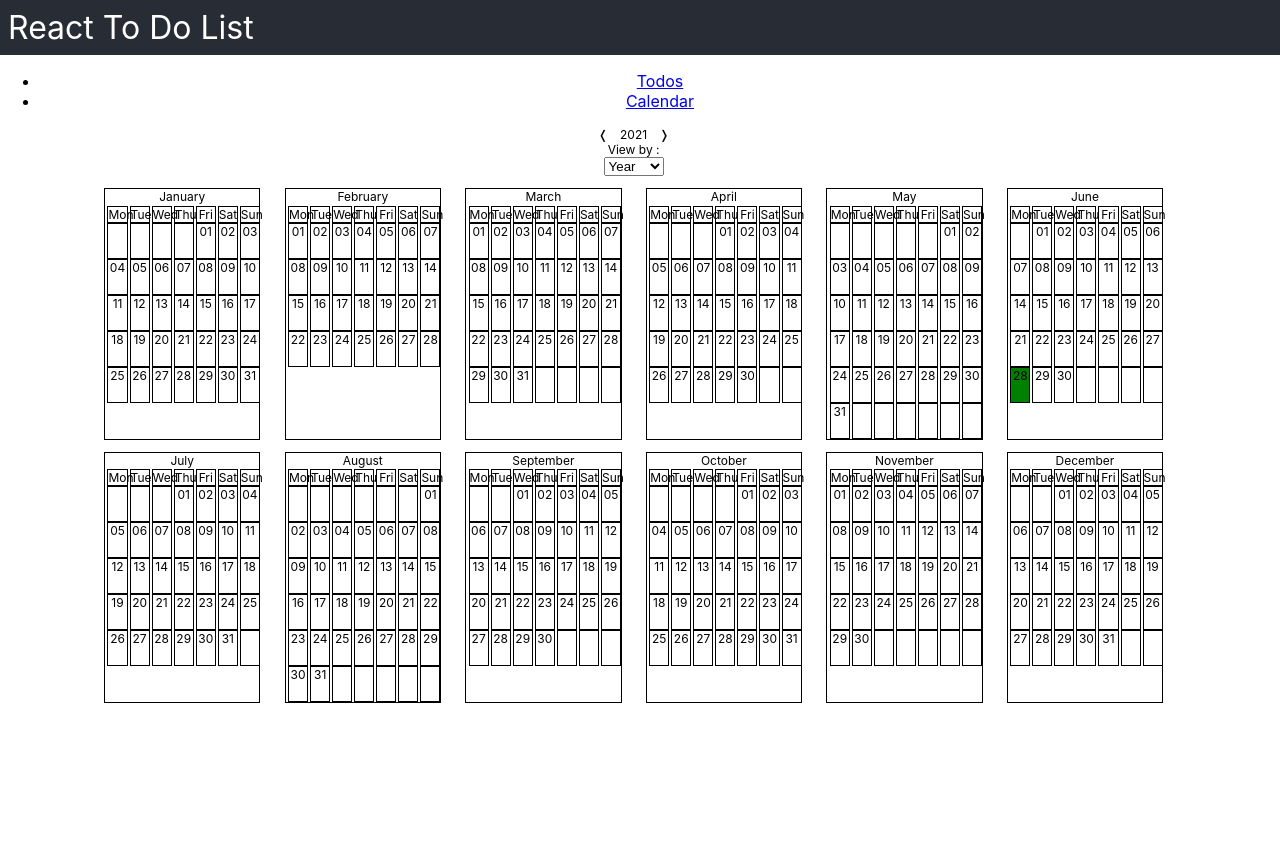
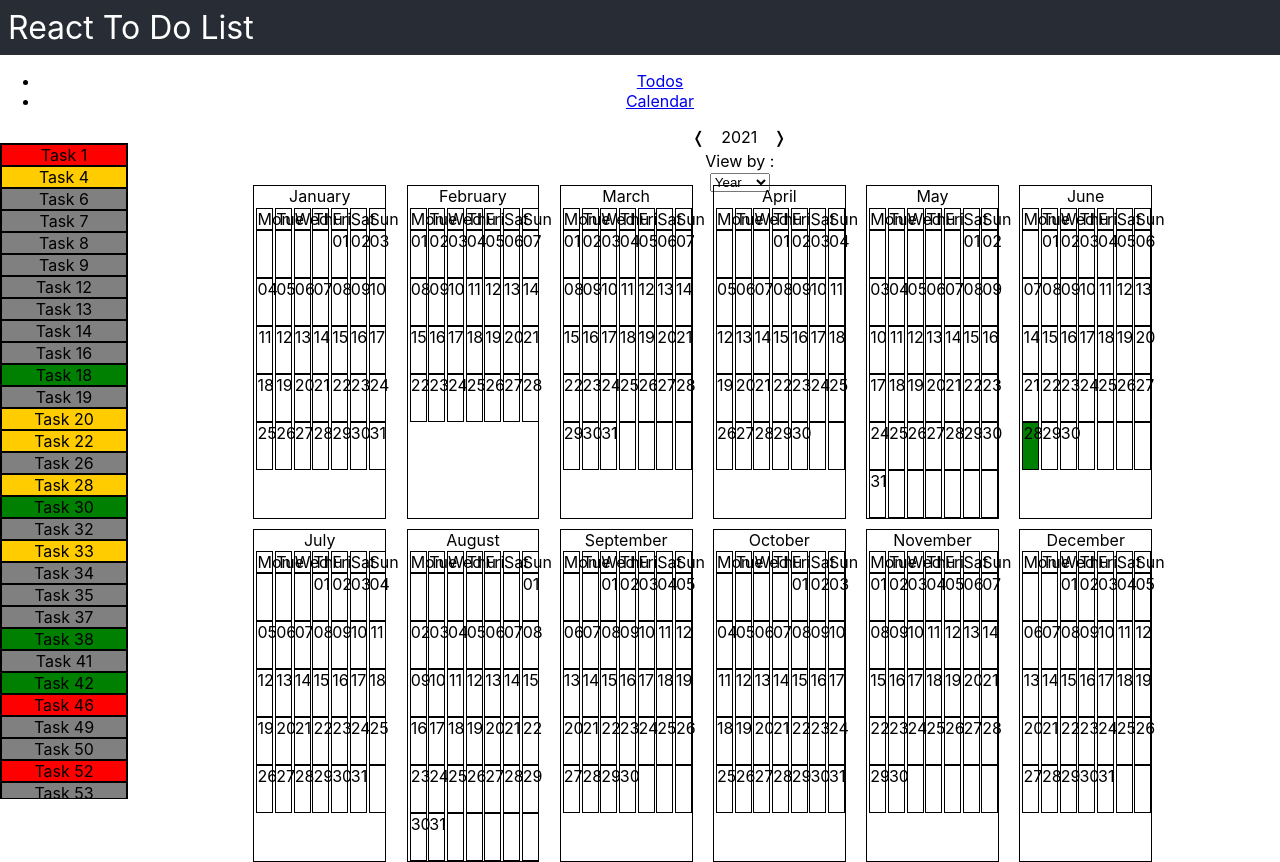
Before and after one commit to Skyrlon/react-todo-list, a React (Create React App) app: page /calendar in a window 1280 px wide. Before the commit the page ends 800 px from the top, so only its background shows below. Built offline with nearby package versions, Linux system fonts and the light colour scheme.

Commit message:
Add TodosNoDeadlineSidebar component

```diff
--- a/src/App.js
+++ b/src/App.js
@@ -11,11 +11,13 @@ const App = () => {
     let array = [];
     const completion = [true, false];
     const priorities = ["hight", "medium", "low"];
+
     function randomNumber(min, max) {
       let number = Math.floor(Math.random() * (max - min) + min);
       return number > 10 ? number : `0${number}`;
     }
     for (let i = 0; i < 200; i++) {
+      const gotDeadline = randomNumber(0, 2) === "00";
       array.push({
         id: i,
         title: `Task ${i + 1}`,
@@ -23,11 +25,12 @@ const App = () => {
         priority: priorities[Math.floor(Math.random() * 3)],
         completed: completion[parseInt(randomNumber(0, 2))],
         deadline: {
-          date: `2021-${randomNumber(3, 4)}-${randomNumber(1, 28)}`,
-          time:
-            randomNumber(0, 2) === "00"
-              ? `${randomNumber(0, 23)}:${randomNumber(0, 59)}`
-              : "",
+          date: gotDeadline
+            ? `2021-${randomNumber(3, 4)}-${randomNumber(1, 28)}`
+            : "",
+          time: gotDeadline
+            ? `${randomNumber(0, 23)}:${randomNumber(0, 59)}`
+            : "",
         },
       });
     }
@@ -36,20 +39,19 @@ const App = () => {
 
   return (
     <div className="App">
-      <header className="App-header">React To Do List</header>
+      <header className="App-header"> React To Do List </header>
       <Router>
         <div>
           <nav>
             <ul>
               <li>
-                <Link to="/">Todos</Link>
+                <Link to="/"> Todos </Link>
               </li>
               <li>
-                <Link to="/calendar">Calendar</Link>
+                <Link to="/calendar"> Calendar </Link>
               </li>
             </ul>
           </nav>
-
           <Switch>
             <Route path="/calendar">
               <CalendarPage todos={todos} />
--- a/src/components/Calendar.jsx
+++ b/src/components/Calendar.jsx
@@ -5,7 +5,7 @@ import Month from "./Month";
 import Day from "./Day";
 import WeeklyCalendar from "./WeeklyCalendar";
 
-const StyledCalendar = styled.div`
+const StyledCalendar = styled.div`grid-area: calendar;
   display: flex;
   flex-direction: row;
   flex-wrap: wrap;
--- a/src/components/CalendarInput.jsx
+++ b/src/components/CalendarInput.jsx
@@ -3,6 +3,9 @@ import styled from "styled-components";
 import PropTypes from "prop-types";
 
 const StyledCalendarInput = styled.div`
+  grid-area: input;
+  margin-left: 45%;
+  width: 30vw;
   display: flex;
   flex-direction: row;
   & .arrow {
--- a/src/components/CalendarPage.jsx
+++ b/src/components/CalendarPage.jsx
@@ -2,14 +2,18 @@ import { useState, useEffect } from "react";
 import styled from "styled-components";
 import CalendarInput from "./CalendarInput.jsx";
 import Calendar from "./Calendar.jsx";
+import TodosNoDeadlineSidebar from "./TodosNoDeadlineSidebar.jsx";
 
 const StyledCalendarPage = styled.div`
-  display: flex;
+  display: grid;
   width: 99vw;
-  flex-direction: column;
-  justify-content: center;
-  align-items: center;
-  font-size: 0.75em;
+  grid-template: "sidebar input input" 3vh "sidebar view view" 3vh "sidebar calendar calendar" 40vh "sidebar calendar calendar" 40vh / 10vw auto;
+  grid-column-gap: 4rem;
+  & .view {
+    grid-area: view;
+    margin-left: 45%;
+    width: 10vw;
+  }
 `;
 
 const CalendarPage = ({ todos }) => {
@@ -206,6 +210,7 @@ const CalendarPage = ({ todos }) => {
         calendarFormat={calendarFormat}
       />
 
+      <div className="view">
         <label htmlFor="view">View by : </label>
         <select name="view" value={calendarFormat} onChange={handleChangeView}>
           <option value="year">Year</option>
@@ -213,6 +218,9 @@ const CalendarPage = ({ todos }) => {
           <option value="week">Week</option>
           <option value="day">Day</option>
         </select>
+      </div>
+
+      <TodosNoDeadlineSidebar todos={todos} />
 
       <Calendar
         todos={todos}
--- /dev/null
+++ b/src/components/TodosNoDeadlineSidebar.jsx
@@ -0,0 +1,48 @@
+import styled from "styled-components";
+
+const StyledTodosNoDeadlineSidebar = styled.ul`
+  grid-area: sidebar;
+  border: 1px solid black;
+  list-style: none;
+  padding: 0;
+  overflow-y: scroll;
+  & li {
+    border: 1px solid black;
+    &.priority {
+      &-hight {
+        background-color: red;
+      }
+      &-medium {
+        background-color: #ffcc00;
+      }
+      &-low {
+        background-color: green;
+      }
+      &-completed {
+        background-color: grey;
+      }
+    }
+  }
+`;
+
+const TodosNoDeadlineSidebar = ({ todos }) => {
+  return (
+    <StyledTodosNoDeadlineSidebar>
+      {todos.map(
+        (todo) =>
+          todo.deadline.date.length === 0 && (
+            <li
+              key={todo.id}
+              className={`priority-${
+                todo.completed ? "completed" : todo.priority
+              }`}
+            >
+              {todo.title}
+            </li>
+          )
+      )}
+    </StyledTodosNoDeadlineSidebar>
+  );
+};
+
+export default TodosNoDeadlineSidebar;
```
Lines whose indentation alone changed are shown as unchanged.
